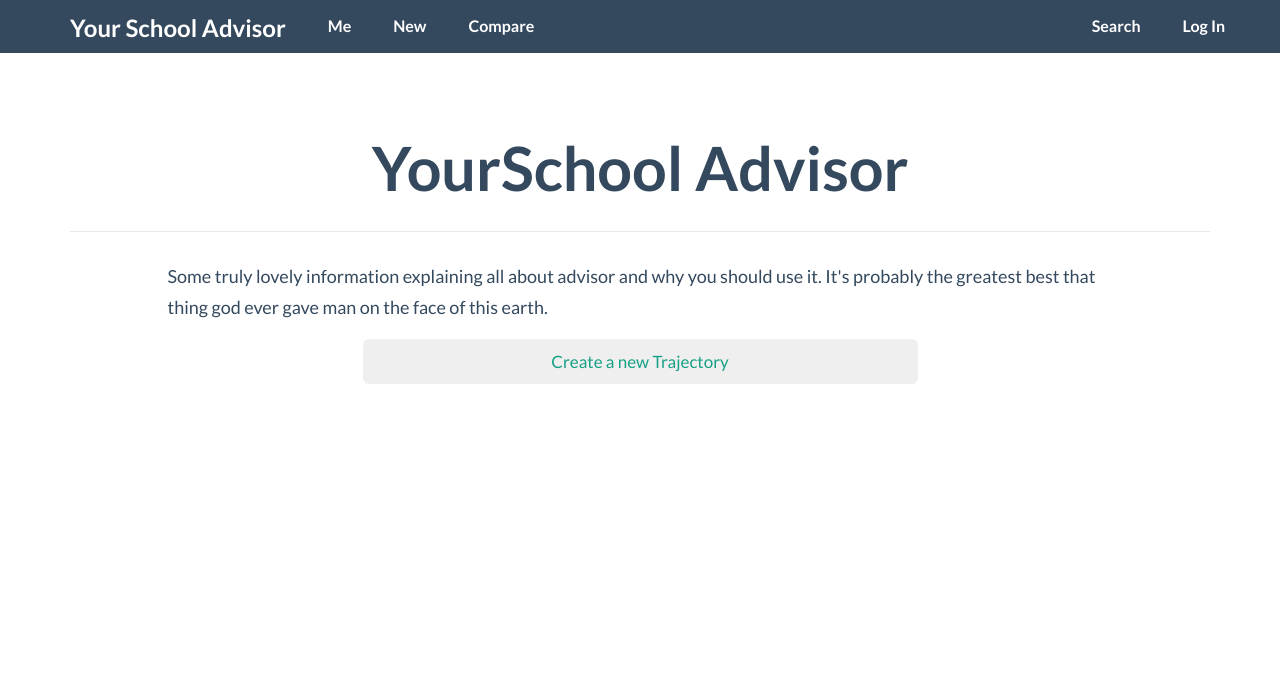
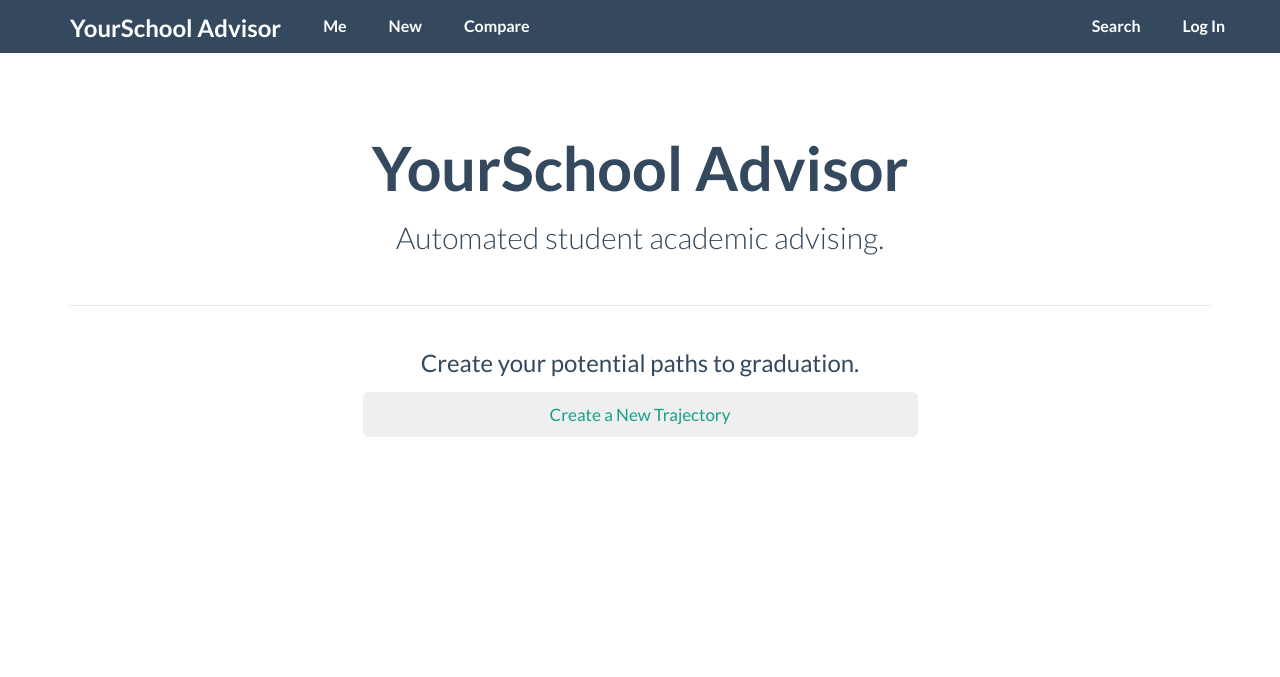
Before and after one commit to srct/advisor, a Django app: page / in a window 1280 px wide. Shown: the top 677 px of the page. Run offline with Django 3.2, Linux system fonts and the light colour scheme; some libraries are stand-ins or nearby versions.

Commit message:
changed text on some of the pages, merged students and profiles

```diff
--- a/advisor/mainapp/templates/new.html
+++ b/advisor/mainapp/templates/new.html
@@ -11,7 +11,7 @@ New | MySchool Advisor
   <div class="row">
     <div class="col-md-12 text-center">
       <h1><strong>New Trajectory</strong></h1>
-      <p class="lead">Pick the programs you'd like to visualize completing your degree.</p>
+      <p class="lead">Pick the programs you'd like to visualize for completing your degree.</p>
     </div>
   </div>
 </div>
--- a/advisor/templates/index.html
+++ b/advisor/templates/index.html
@@ -10,20 +10,21 @@ YourSchool Advisor
   <div class="row">
     <div class="col-md-12 text-center">
       <h1><strong>YourSchool Advisor</strong></h1>
+      <p class="lead">Automated student academic advising.</p>
     </div>
   </div>
 </div>
 
 <div class="row">
-  <div class="col-md-offset-1 col-md-10">
-    <p>Some truly lovely information explaining all about advisor and why you should use it. It's probably the greatest best that thing god ever gave man on the face of this earth.</p>
+  <div class="col-md-offset-1 col-md-10 text-center">
+    <h6>Create your potential paths to graduation.</h6>
   </div>
 </div>
 
 <div class="row">
   <div class="col-md-offset-3 col-md-6">
     <a href="{% url 'new-trac' %}">
-      <button type="button" class="btn btn-standard btn-lg btn-block">Create a new Trajectory</button>
+      <button type="button" class="btn btn-standard btn-lg btn-block">Create a New Trajectory</button>
      </a>
   </div>
 </div>
--- a/advisor/templates/layouts/navbar.html
+++ b/advisor/templates/layouts/navbar.html
@@ -2,7 +2,7 @@
 <nav class="navbar navbar-inverse navbar-fixed-top" role="navigation">
   <div class="container">
     <div class="navbar-header">
-      <a class="navbar-brand" href="{% url 'home' %}"><strong>Your School</strong>&nbsp;Advisor</a>
+      <a class="navbar-brand" href="{% url 'home' %}"><strong>YourSchool</strong> Advisor</a>
     </div>
     <div class="collapse navbar-collapse">
       <ul class="nav navbar-nav">
--- a/advisor/templates/search/search.html
+++ b/advisor/templates/search/search.html
@@ -11,7 +11,7 @@ Search | YourSchool Advisor
   <div class="row">
     <div class="col-lg-12 text-center">
       <h1>Search</h1>
-      <p class="lead">Search for... wait what are we indexing?</p>
+      <p class="lead">Search for courses, majors, and minors.</p>
     </div>
   </div>
 </div>
```
Also changed, not shown: advisor/mainapp/templates/profile.html (+23 -1 lines), advisor/mainapp/templates/student.html (deleted, +0 -37 lines).
